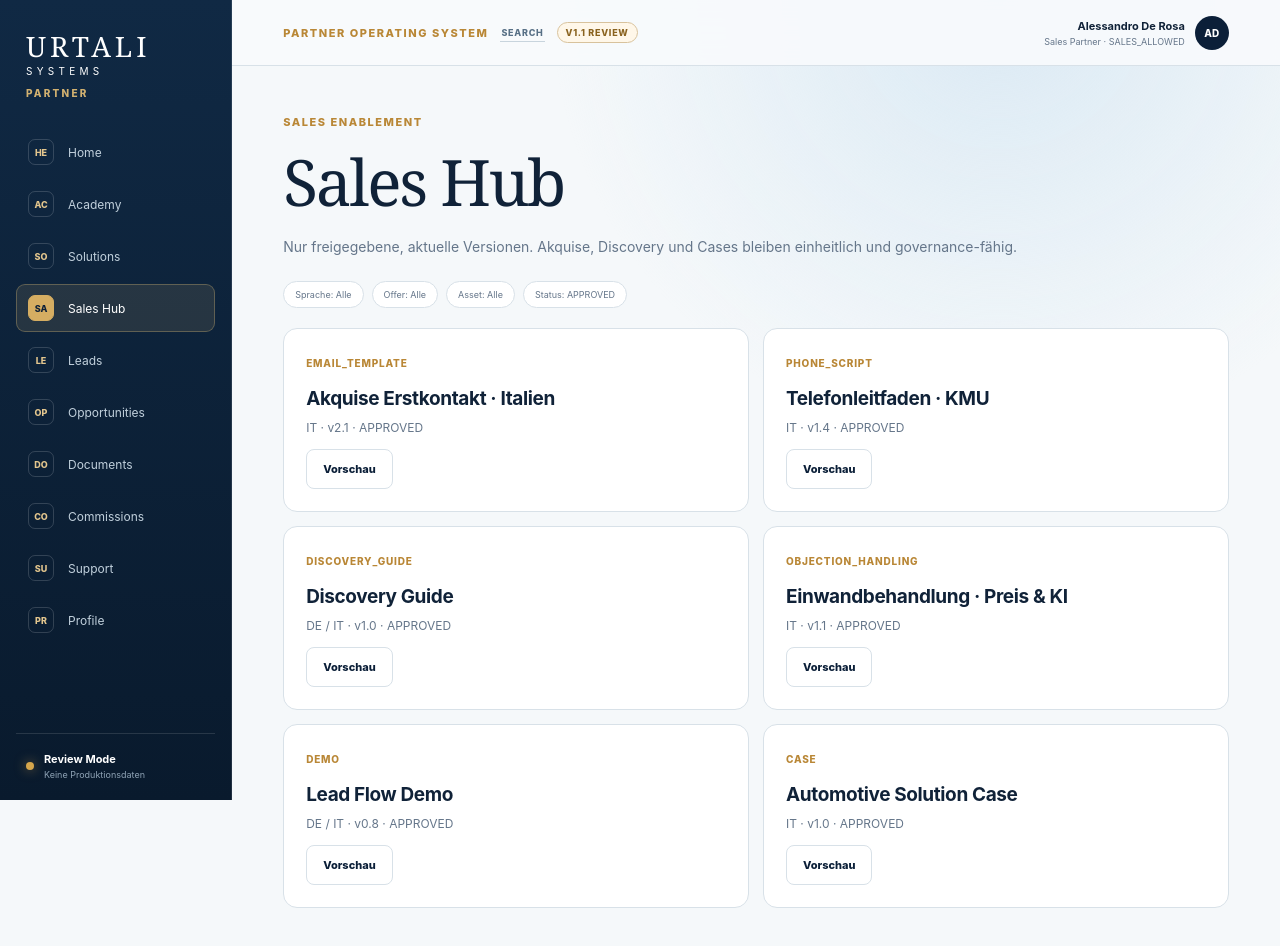
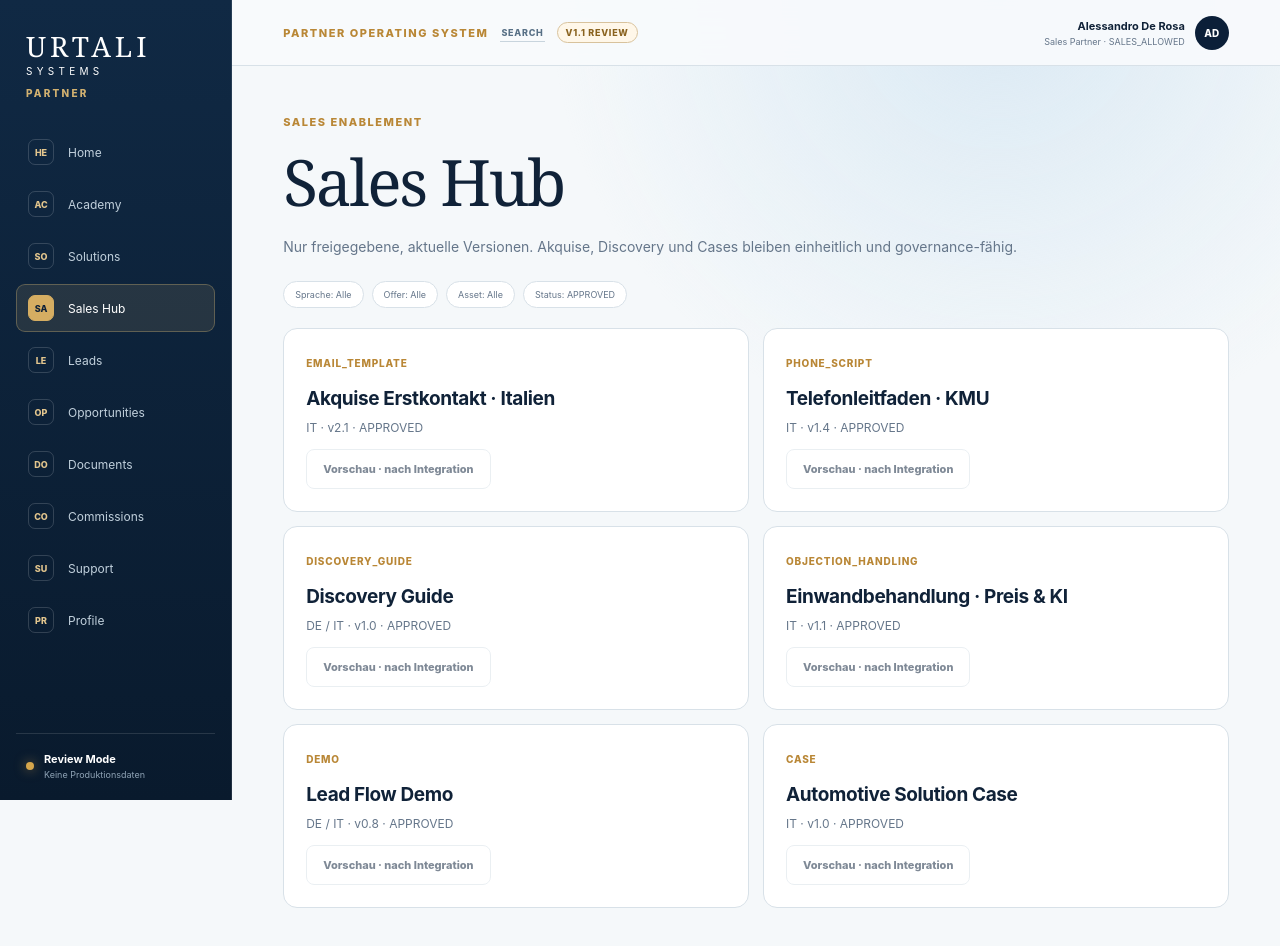
Before and after one commit to lavolpeofficial/vito-platform, a Next.js app in the folder apps/partner-portal/: page /sales in a window 1280 px wide. Shown: the top 946 px of the page. Built offline with nearby package versions, Linux system fonts and the light colour scheme.

Commit message:
chore(partner-portal): make review boundary explicit in apps/partner-portal/app/(portal)/sales/page.tsx

```diff
--- a/apps/partner-portal/app/(portal)/sales/page.tsx
+++ b/apps/partner-portal/app/(portal)/sales/page.tsx
@@ -22,7 +22,7 @@ export default function SalesPage() {
             <span className="asset-type">{type}</span>
             <h2>{title}</h2>
             <p>{language} · {version} · APPROVED</p>
-            <button className="button secondary" type="button">Vorschau</button>
+            <button className="button secondary" type="button" disabled title="Asset storage is not connected in review mode">Vorschau · nach Integration</button>
           </article>
         ))}
       </section>
```
